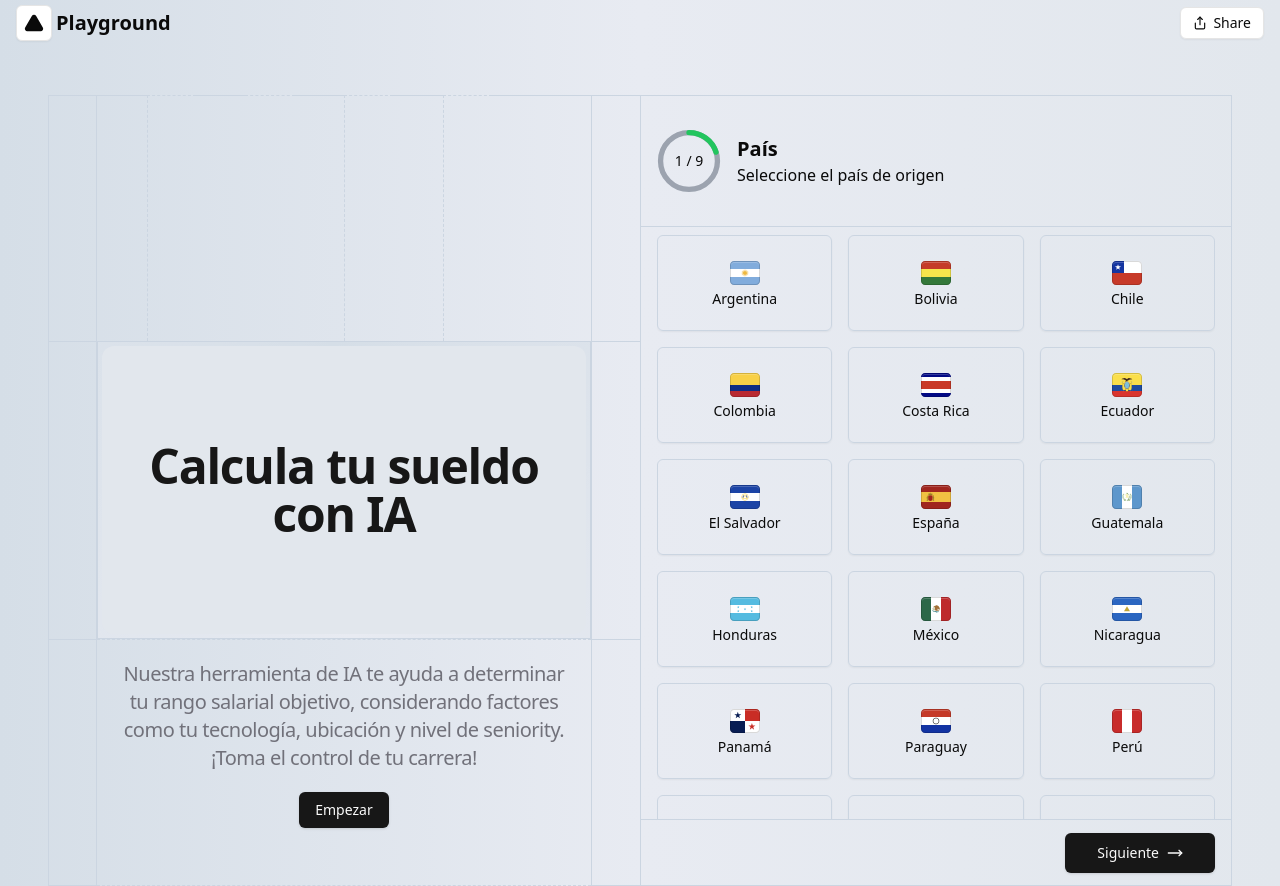
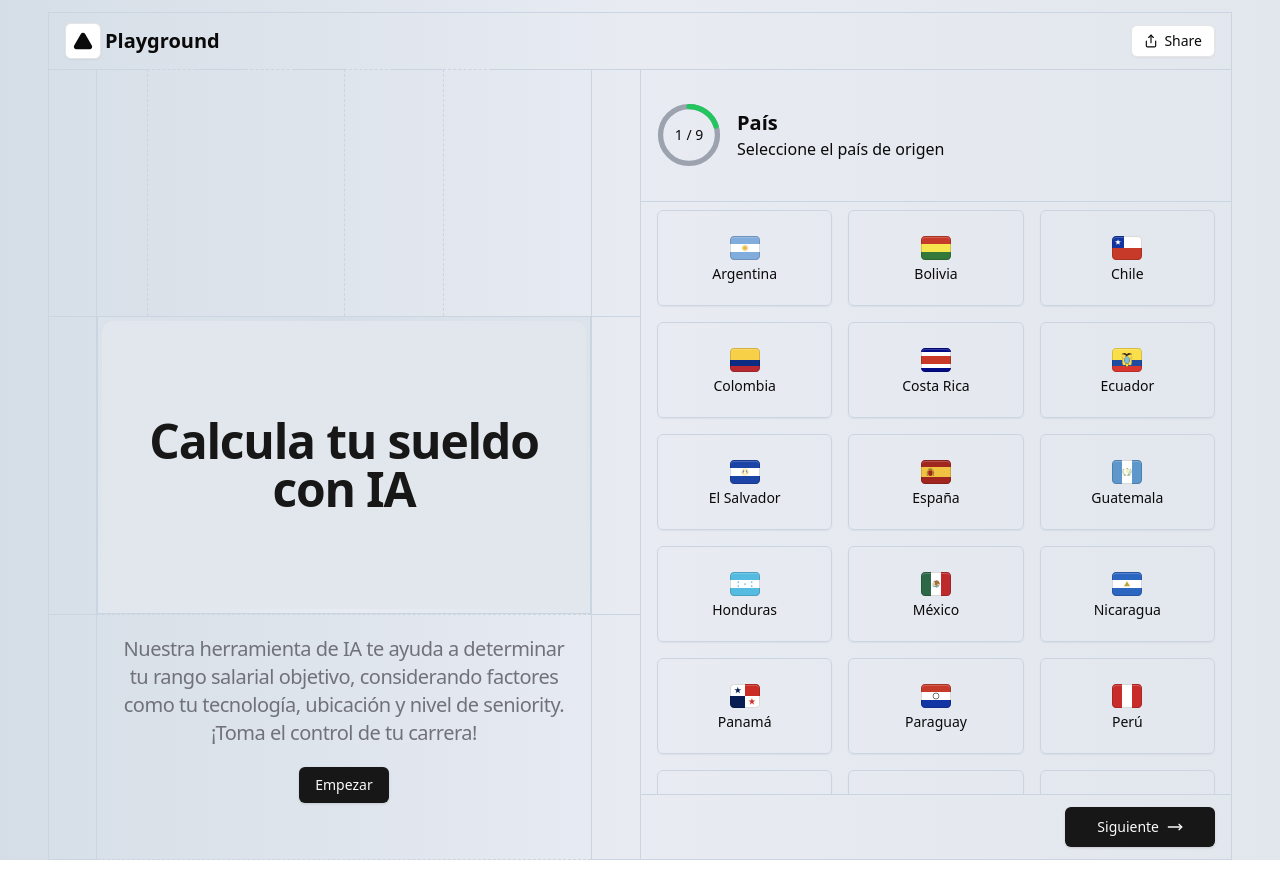
Before and after one commit to KewinBarboza/sueldos-dev-ia, a Next.js app: page / in a window 1280 px wide. After the commit the page ends 860 px from the top, so only its background shows below. Built offline with nearby package versions, Linux system fonts and the light colour scheme.

Commit message:
update home and add validation

```diff
--- a/src/app/page.tsx
+++ b/src/app/page.tsx
@@ -7,7 +7,12 @@ export default function Home() {
   return (
     <div className="grid h-screen w-full">
       <div className="flex flex-col">
-        <header className="sticky top-0 z-10 flex h-[57px] items-center gap-1 bg-transparent px-4">
+
+
+        <section className="flex justify-center w-full h-full px-4 mx-auto sm:px-8 md:px-12">
+          <div style={{ width: '100%', display: 'inherit', justifyContent: 'inherit', alignItems: 'inherit', containerType: 'inherit' }}>
+            <div className="sm:border-x-0 max-w-[1314px] max-h-[70dvh] mt-3">
+              <header className="sticky top-0 z-10 flex h-[57px] items-center border-slate-300 border-r border-l border-t gap-1 bg-transparent px-4">
                 <Button variant="outline" size="icon" aria-label="Home">
                   <Triangle className="size-5 fill-foreground" />
                 </Button>
@@ -22,10 +27,6 @@ export default function Home() {
                   Share
                 </Button>
               </header>
-
-        <section className="flex justify-center w-full h-full px-4 mx-auto my-3 md:my-12 sm:px-8 md:px-12">
-          <div style={{ width: '100%', display: 'inherit', justifyContent: 'inherit', alignItems: 'inherit', containerType: 'inherit' }}>
-            <div className="sm:border-x-0 max-w-[1414px] max-h-[80dvh]">
               <div className="grid grid-cols-2 h-full">
                 <div className="flex flex-col justify-stretch">
                   <div className="grid grid-cols-12 h-full">
--- /dev/null
+++ b/src/components/Form/validationSchemas.ts
@@ -0,0 +1,49 @@
+import { z } from "zod"
+
+const country = z.object({
+  pais: z.string().min(2).max(50),
+})
+
+const lenguaje = z.object({
+  lenguaje: z.array(z.string()).min(1),
+})
+
+const developer = z.object({
+  desarrollador: z.array(z.string()).min(1),
+})
+
+const experience = z.object({
+  experiencia: z.string().min(2).max(50),
+})
+
+const knowledgeDB = z.object({
+  conocimiento_bd: z.string().min(2).max(50),
+})
+
+const educationLevel = z.object({
+  nivel_educativo: z.string().min(2).max(50),
+})
+
+const framework = z.object({
+  framework: z.array(z.string()).min(1),
+})
+
+const projectTime = z.object({
+  tiempo: z.string().min(2).max(50),
+})
+
+const typeProject = z.object({
+  tipo_proyecto: z.string().min(2).max(50),
+})
+
+export const validatationSchema = [
+  country,
+  lenguaje,
+  developer,
+  experience,
+  knowledgeDB,
+  educationLevel,
+  framework,
+  projectTime,
+  typeProject,
+]
```
Lines whose indentation alone changed are shown as unchanged.
